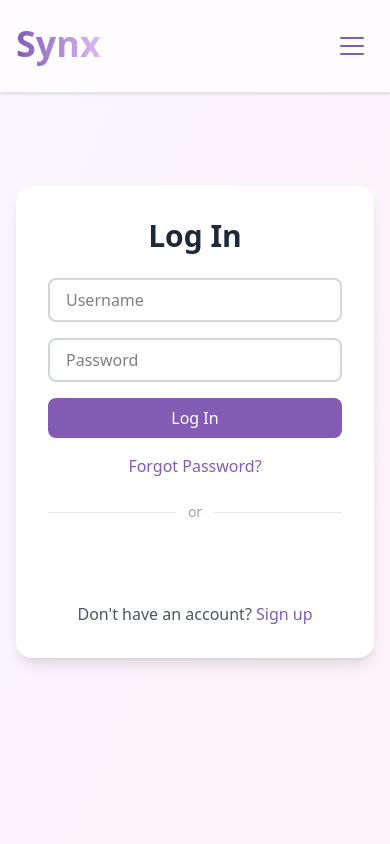
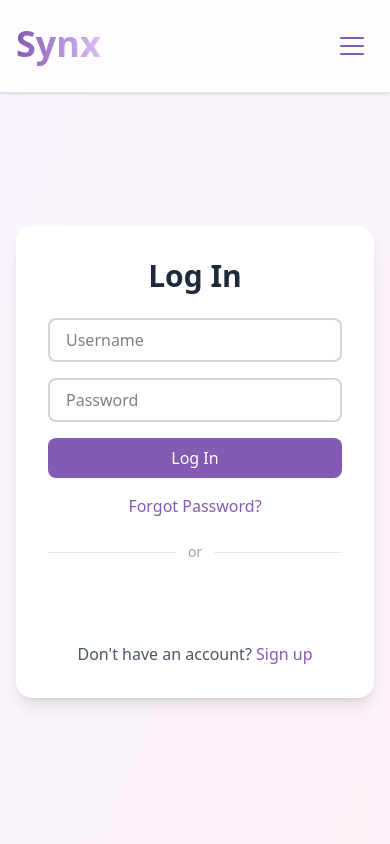
Before and after one commit to carlog1566/Synx, a React (Vite) app in the folder frontend/: page /login in a window 390 px wide. Shown: the top 844 px of the page. Built offline with nearby package versions, Linux system fonts and the light colour scheme; no server answers.

Commit message:
Fix login and register page padding on mobile

```diff
--- a/frontend/src/pages/LoginPage.jsx
+++ b/frontend/src/pages/LoginPage.jsx
@@ -29,7 +29,7 @@
     }
 
     return (
-        <div className="min-h-screen flex items-center justify-center bg-gradient-to-br from-purple-50 to-pink-50">
+        <div className="min-h-screen md:pt-0 pt-20 flex items-center justify-center bg-gradient-to-br from-purple-50 to-pink-50">
             <motion.div
                 initial={{ opacity: 0, y: 10 }}
                 animate={{ opacity: 1, y: 0 }}
--- a/frontend/src/pages/RegisterPage.jsx
+++ b/frontend/src/pages/RegisterPage.jsx
@@ -36,7 +36,7 @@
 
 
     return (
-        <div className="min-h-screen flex items-center justify-center bg-gradient-to-br from-purple-50 to-pink-50">
+        <div className="min-h-screen md:pt-0 pt-20 flex items-center justify-center bg-gradient-to-br from-purple-50 to-pink-50">
             <motion.div
                 initial={{ opacity: 0, y: 10 }}
                 animate={{ opacity: 1, y: 0 }}
```
